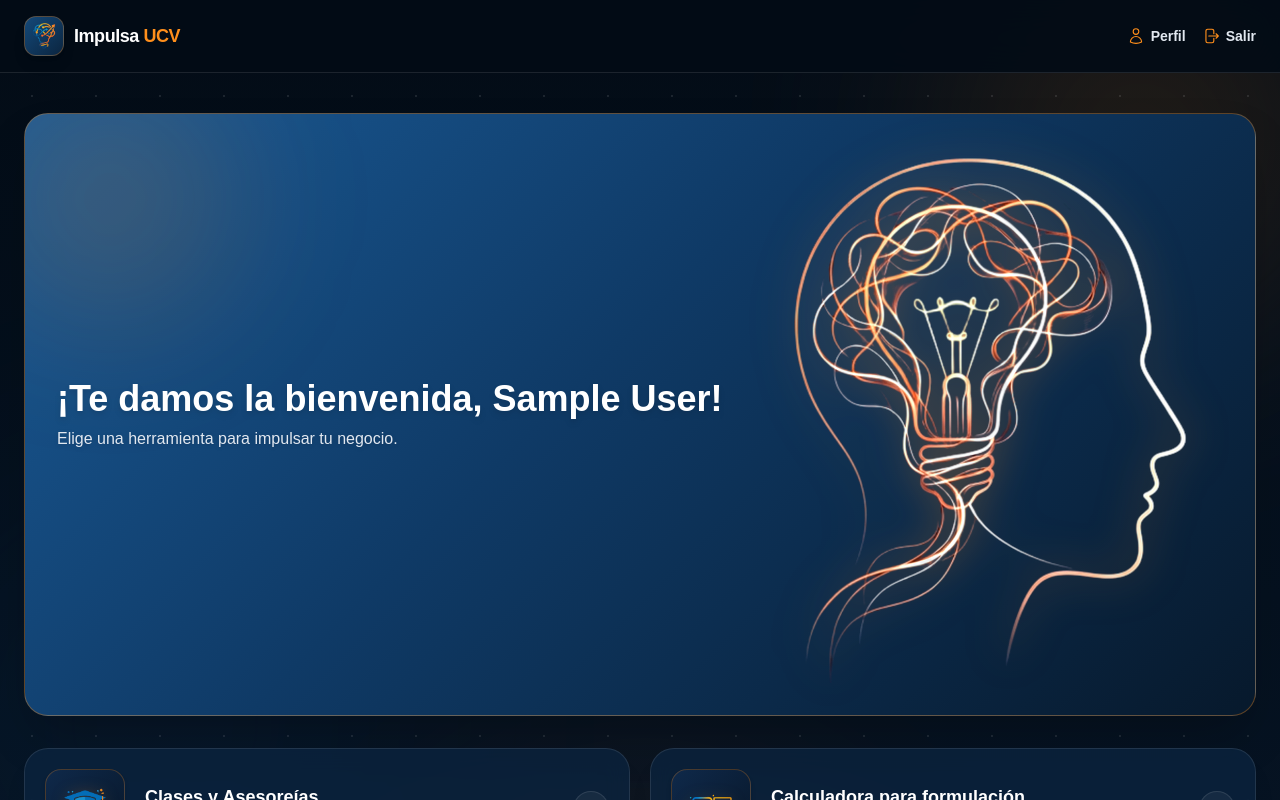
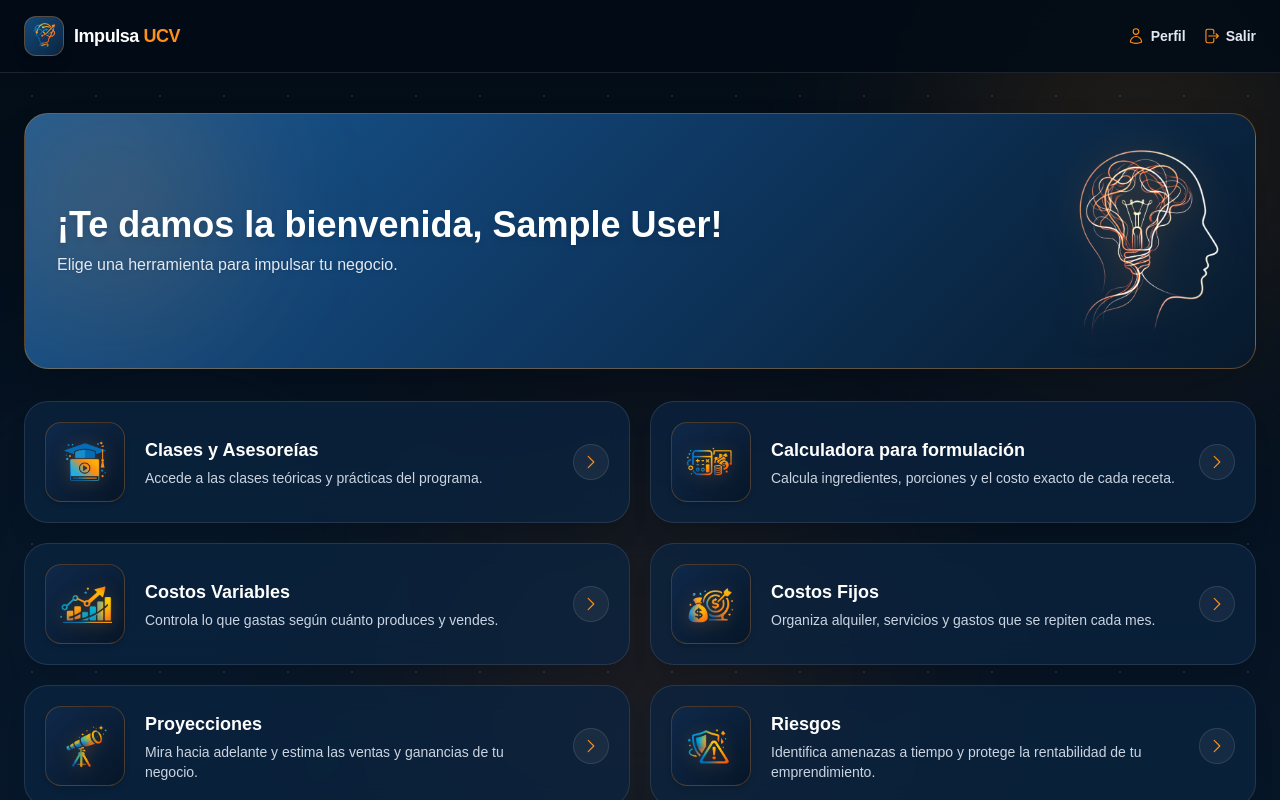
Before and after one commit to cremiooficial-debug/Impulsa, a Next.js app: page /distribution in a window 1280 px wide. Shown: the top 800 px of the page. Built offline with nearby package versions, Linux system fonts and the light colour scheme; sample sign-in values are in the browser's storage.

Commit message:
Corregido el tamaño del banner en PC

```diff
--- a/src/app/distribution/page.tsx
+++ b/src/app/distribution/page.tsx
@@ -158,7 +158,7 @@ export default function DistributionPage() {
       </header>
 
       <main className="flex-1 w-full max-w-7xl mx-auto px-4 sm:px-6 py-6 sm:py-10 relative z-10">
-        {/* Banner de bienvenida responsivo: en celular se apila (flex-col) y en PC se pone lado a lado (sm:flex-row) */}
+        {/* Banner de bienvenida responsivo corregido */}
         <section
           className="relative overflow-hidden rounded-3xl mb-8 flex flex-col sm:flex-row items-center justify-between shadow-2xl p-6 sm:p-8 gap-4"
           style={{
@@ -182,14 +182,14 @@ export default function DistributionPage() {
             </p>
           </div>
 
-          {/* Imagen adaptada: en móvil ocupa su propio espacio visible abajo/centrada, en PC va a la derecha */}
-          <div className="relative z-10 w-full sm:w-2/5 h-[140px] sm:h-full flex items-center justify-center sm:justify-end order-1 sm:order-2 pointer-events-none">
+          {/* Imagen adaptada con altura controlada para evitar que se vea enorme en PC */}
+          <div className="relative z-10 w-full sm:w-2/5 flex items-center justify-center sm:justify-end order-1 sm:order-2 pointer-events-none">
             <AppImage
               src="/assets/images/welcomebanner.png"
               alt="Ilustración de línea naranja de una cabeza con un cerebro en forma de bombilla"
               width={400}
               height={300}
-              className="h-full max-h-[160px] sm:max-h-none w-auto object-contain sm:-translate-x-6 filter contrast-125 brightness-110 drop-shadow-[0_0_20px_rgba(255,143,28,0.5)]"
+              className="max-h-[130px] sm:max-h-[190px] w-auto object-contain filter contrast-125 brightness-110 drop-shadow-[0_0_20px_rgba(255,143,28,0.5)]"
             />
           </div>
         </section>
```
